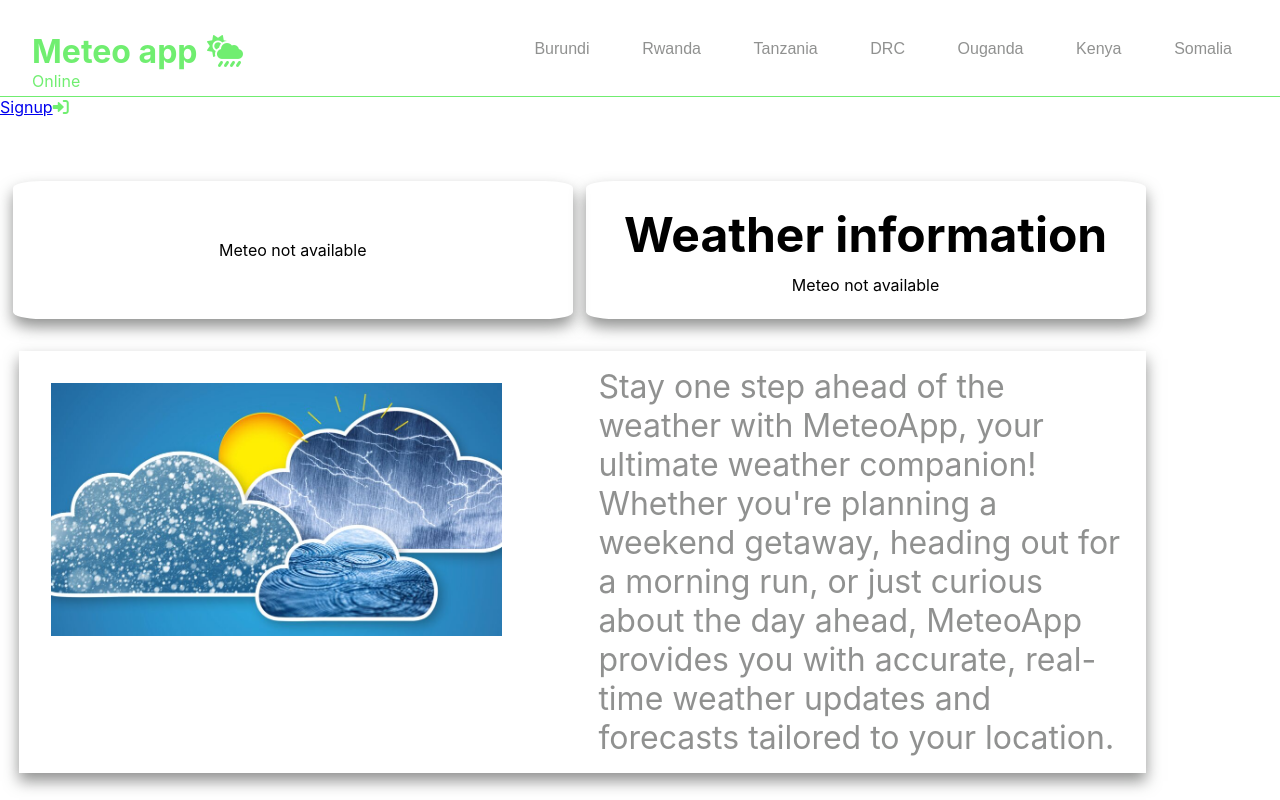
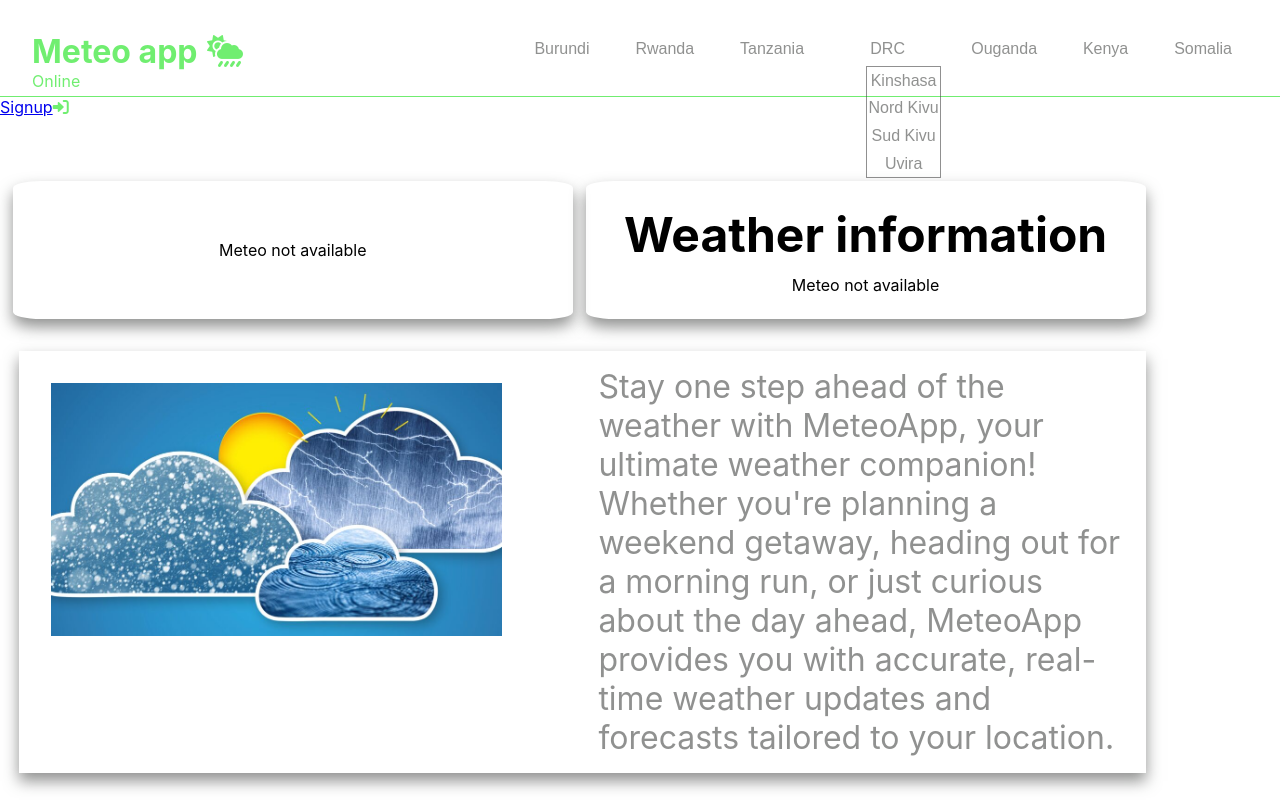
Before and after one commit to uzairsaid/ReactExericise, a React (Create React App) app: page / in a window 1280 px wide. Both pictures are taken after a click on the button "DRC". Shown: the top 800 px of the page. Built offline with nearby package versions, Linux system fonts and the light colour scheme.

Commit message:
Added drc provinces

```diff
--- a/src/components/Header.js
+++ b/src/components/Header.js
@@ -131,8 +131,28 @@ const countriesLocalisation = [
   },
   {
     name: "DRC",
-    latitude: "-4.0383",
-    longitude: "21.7587",
+    provinces: [
+      {
+        provinceName: "Uvira",
+        latitude: "-3.372884",
+        longitude: "29.144879",
+      },
+      {
+        provinceName: "Nord Kivu",
+        latitude: "-0.791773",
+        longitude: "29.045993",
+      },
+      {
+        provinceName: "Kinshasa",
+        latitude: "-4.32758",
+        longitude: "15.31357",
+      },
+      {
+        provinceName: "Sud Kivu",
+        latitude: "-3.011658",
+        longitude: "28.299435",
+      },
+    ],
   },
   {
     name: "Kenya",
@@ -563,9 +583,53 @@ function Header() {
             )}
           </li>
           <li>
-            <button name="DRC" className="button-menu">
+            <button
+              name="DRC"
+              className="button-menu"
+              onClick={handleMenuClick}
+            >
               DRC
             </button>
+            {isSubmenuOPen && country === "DRC" && (
+              <ul className="submenus">
+                <li>
+                  <button
+                    onClick={handleSubMenuClick}
+                    name="Kinshasa"
+                    className="button-submenu"
+                  >
+                    Kinshasa
+                  </button>
+                </li>
+                <li>
+                  <button
+                    onClick={handleSubMenuClick}
+                    name="Nord Kivu"
+                    className="button-submenu"
+                  >
+                    Nord Kivu
+                  </button>
+                </li>
+                <li>
+                  <button
+                    onClick={handleSubMenuClick}
+                    name="Sud Kivu"
+                    className="button-submenu"
+                  >
+                    Sud Kivu
+                  </button>
+                </li>
+                <li>
+                  <button
+                    onClick={handleSubMenuClick}
+                    name="Uvira"
+                    className="button-submenu"
+                  >
+                    Uvira
+                  </button>
+                </li>
+              </ul>
+            )}
           </li>
           <li>
             <button name="Ouganda" className="button-menu">
```
